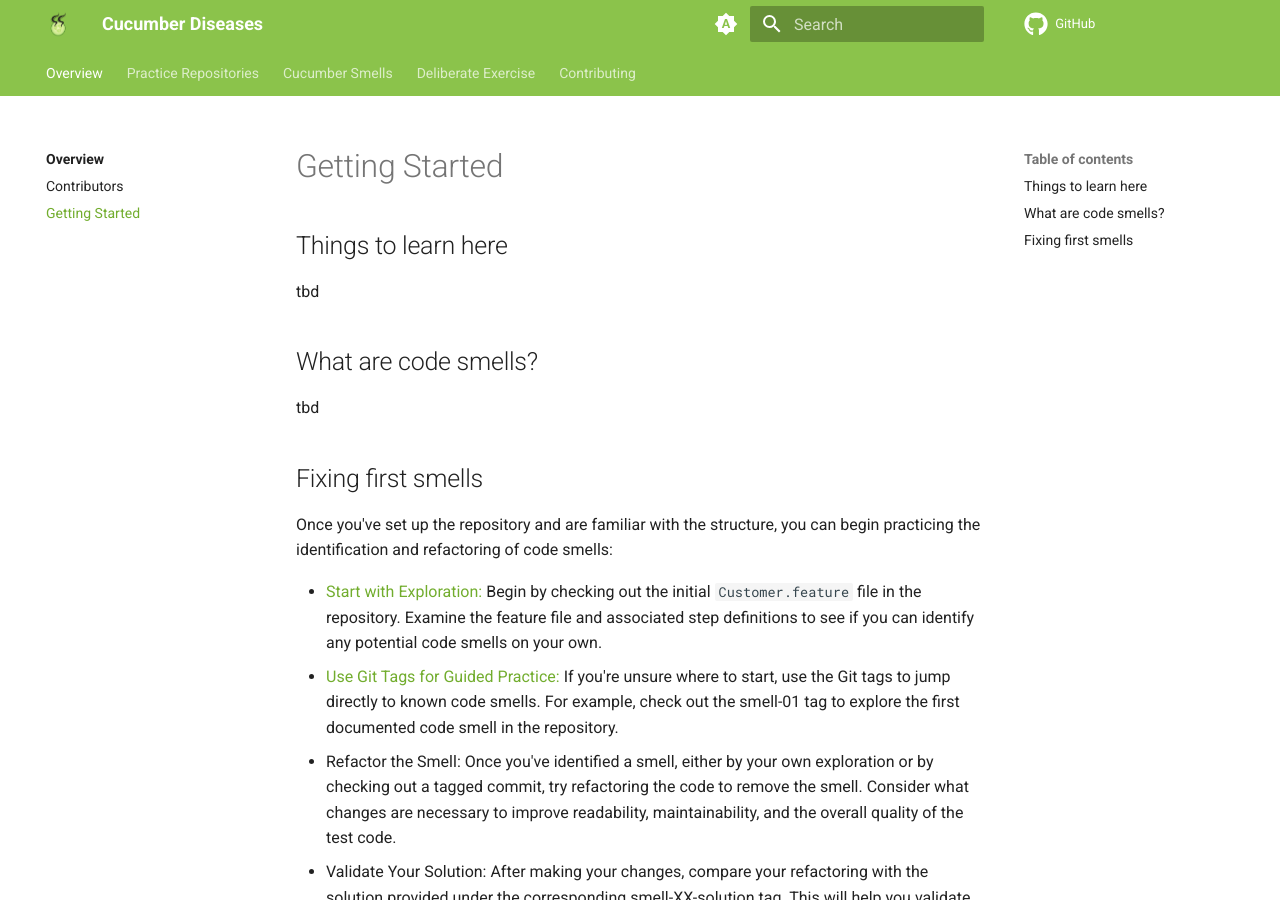
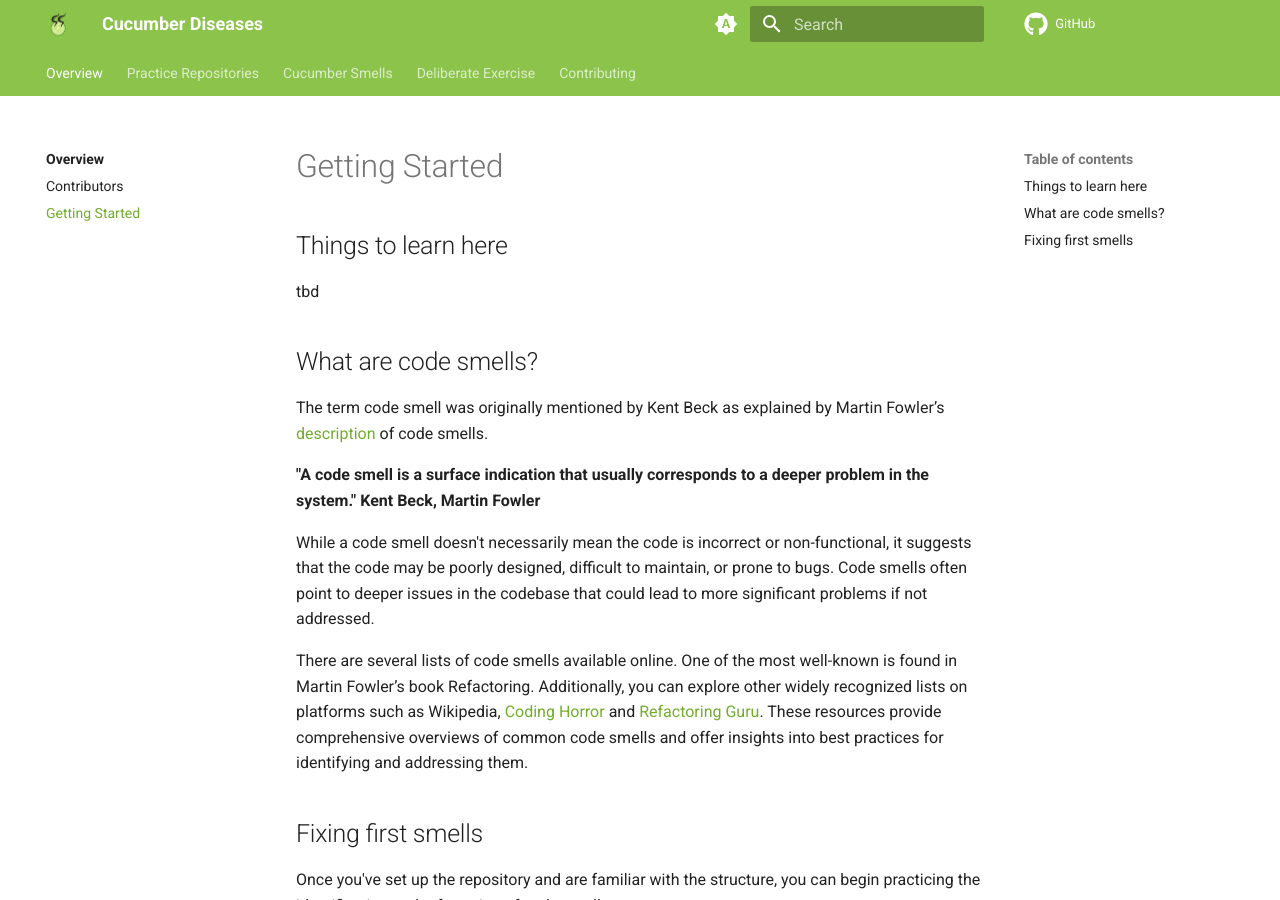
Before and after one commit to Cucumber-Diseases/cucumber-diseases.github.io, an MkDocs documentation site: the page built from docs/howto.md, in a window 1280 px wide and 900 px high. Built offline with MkDocs 1.6.1 and Material for MkDocs 9.7.7, drawn with Linux system fonts in a browser that asks for light colours.

Commit message:
explain code smell

```diff
--- a/docs/howto.md
+++ b/docs/howto.md
@@ -4,7 +4,13 @@
 tbd
 
 ## What are code smells?
-tbd
+The term code smell was originally mentioned by Kent Beck as explained by Martin Fowler’s [description](https://www.martinfowler.com/bliki/CodeSmell.html) of code smells.
+
+**"A code smell is a surface indication that usually corresponds to a deeper problem in the system." Kent Beck, Martin Fowler**
+
+While a code smell doesn't necessarily mean the code is incorrect or non-functional, it suggests that the code may be poorly designed, difficult to maintain, or prone to bugs. Code smells often point to deeper issues in the codebase that could lead to more significant problems if not addressed.
+
+There are several lists of code smells available online. One of the most well-known is found in Martin Fowler’s book Refactoring. Additionally, you can explore other widely recognized lists on platforms such as Wikipedia, [Coding Horror](https://blog.codinghorror.com/code-smells/) and [Refactoring Guru](https://refactoring.guru/refactoring/smells). These resources provide comprehensive overviews of common code smells and offer insights into best practices for identifying and addressing them.
 
 ## Fixing first smells
 Once you've set up the repository and are familiar with the structure, you can begin practicing the identification and refactoring of code smells:
```
